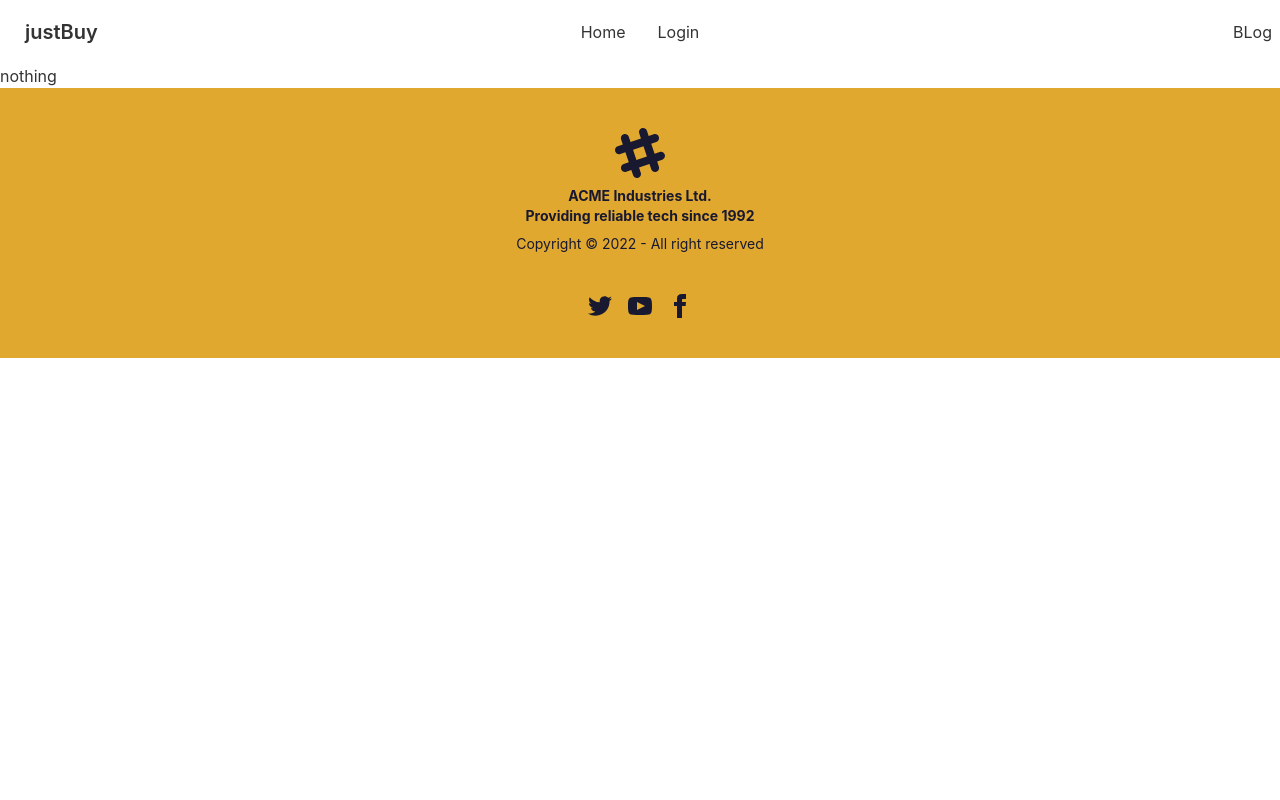
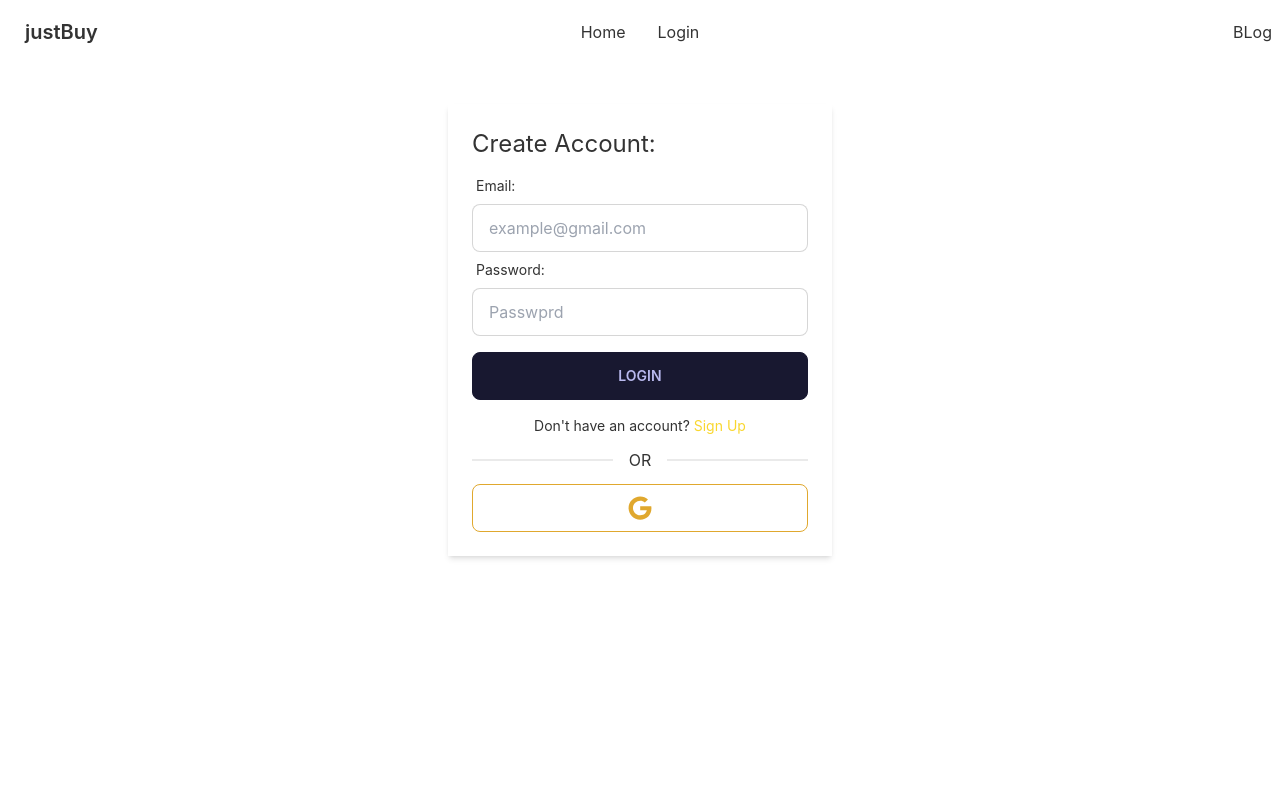
Before and after one commit to safwanbin2/justBuy-client, a React (Create React App) app: page /login in a window 1280 px wide. Shown: the top 800 px of the page. Built offline with nearby package versions, Linux system fonts and the light colour scheme; no server answers.

Commit message:
adding drawer

```diff
--- a/src/App.js
+++ b/src/App.js
@@ -1,3 +1,4 @@
+import { Toaster } from 'react-hot-toast';
 import { RouterProvider } from 'react-router-dom';
 import './App.css';
 import router from './Routes/Routes';
@@ -7,6 +8,7 @@ function App() {
   return (
     <div>
       <RouterProvider router={router}></RouterProvider>
+      <Toaster />
     </div>
   );
 }
--- /dev/null
+++ b/src/Pages/Home/Categories/Category/CategoryCardModal.js
@@ -0,0 +1,61 @@
+import React, { useContext } from 'react';
+import toast from 'react-hot-toast';
+import { AuthContext } from '../../../../Contexts/AuthProvider/AuthProvider';
+
+const CategoryCardModal = ({ phone,setBookingPhone }) => {
+    const { title, sellPrice, category, sellerEmail, img } = phone;
+    const { user } = useContext(AuthContext);
+
+    const handleSubmit = e => {
+        e.preventDefault();
+        const buyerPhone = e.target.buyerPhone.value;
+        const buyerLocation = e.target.buyerLocation.value;
+
+        const booking = {
+            title,
+            sellPrice,
+            sellerEmail,
+            img,
+            category,
+            buyerPhone,
+            buyerLocation
+        }
+
+        fetch('http://localhost:5000/bookings', {
+            method: "POST",
+            headers: {
+                "content-type": "application/json"
+            },
+            body: JSON.stringify(booking)
+        })
+            .then(res => res.json())
+            .then(data => {
+                console.log(data)
+                toast.success('Items booked successfully')
+                setBookingPhone(null)
+            })
+    }
+
+    return (
+        <div>
+            {/* Put this part before </body> tag */}
+            <input type="checkbox" id="categorymodal" className="modal-toggle" />
+            <div className="modal">
+                <div className="modal-box relative">
+                    <label htmlFor="categorymodal" className="btn btn-sm btn-circle absolute right-2 top-2">✕</label>
+                    <form onSubmit={handleSubmit}>
+                        <input type="text" defaultValue={user.displayName} disabled placeholder="Name" className="input input-bordered w-full my-2" />
+                        <input type="email" defaultValue={user.email} disabled placeholder="email" className="input input-bordered w-full my-2" />
+                        <input type="text" defaultValue={title} disabled placeholder="Name" className="input input-bordered w-full my-2" />
+                        <input type="text" defaultValue={sellPrice} disabled placeholder="Name" className="input input-bordered w-full my-2" />
+                        <input type="tel" placeholder="phone" required className="input input-bordered w-full my-2" name='buyerPhone' />
+                        <input type="text" placeholder="location" required className="input input-bordered w-full my-2" name='buyerLocation' />
+                        <input type="submit" className='btn btn-primary' value="submit" />
+                    </form>
+                </div>
+            </div>
+        </div>
+    );
+};
+
+export default CategoryCardModal;
--- a/src/Pages/Home/Home.js
+++ b/src/Pages/Home/Home.js
@@ -2,6 +2,7 @@ import { useQuery } from '@tanstack/react-query';
 import Advertised from './Advertised';
 import Banner from './Banner';
 import Categories from './Categories/Categories';
+import SendMail from './SendMail/SendMail';
 
 const Home = () => {
     const { data: phones = [] } = useQuery({
@@ -17,6 +18,7 @@ const Home = () => {
             <Banner></Banner>
             <Categories></Categories>
             {phones.length && <Advertised phones={phones}></Advertised>}
+            <SendMail></SendMail>
         </div>
     );
 };
--- /dev/null
+++ b/src/Pages/Home/SendMail/SendMail.js
@@ -0,0 +1,16 @@
+import React from 'react';
+
+const SendMail = () => {
+    return (
+        <div className='my-10'>
+            <h2 className='text-2xl font-semibold my-10'>Send a Mail: </h2>
+            <div className='w-8/12 mx-auto'>
+                <input type="text" placeholder="Your email" className="input input-bordered input-warning w-full my-2" />
+                <input type="text" placeholder="Message" className="input input-bordered input-warning w-full h-28 my-2" />
+                <input className='btn btn-primary my-2 w-3/12' type="submit" value="Send" />
+            </div>
+        </div>
+    );
+};
+
+export default SendMail;
--- a/src/Pages/Login/Login.js
+++ b/src/Pages/Login/Login.js
@@ -1,56 +1,79 @@
 import React, { useContext } from 'react';
+import { useForm } from 'react-hook-form';
+import toast from 'react-hot-toast';
+import { FaGoogle } from 'react-icons/fa';
+import { Link, useNavigate } from 'react-router-dom';
 import { AuthContext } from '../../Contexts/AuthProvider/AuthProvider';
 
 const Login = () => {
-    const {logIn, logInWithGoogle} = useContext(AuthContext);
+    const { logIn, logInWithGoogle } = useContext(AuthContext);
+    const navigate = useNavigate();
+    const { register, handleSubmit, formState: { errors } } = useForm();
+    const handleLogIn = data => {
+        logIn(data.email, data.password)
+            .then(result => {
+                const user = result.user;
+                console.log(user)
+                toast.success('Logged in successfully')
+                navigate('/')
+            })
+            .catch(err => {
+                console.error(err)
+            })
+    }
+
+    const handleGoogle = () => {
+        logInWithGoogle()
+            .then(result => {
+                const user = result.user;
+                console.log(user)
+                toast.success('Logged in successfully')
+                navigate('/')
+            })
+            .catch(error => {
+                console.error(error)
+            })
+    }
+
     return (
-        <h2>nothing</h2>
-        // <div className='flex justify-center items-center flex-col min-h-screen'>
-        //     <div className="w-96 p-8 shadow-lg ">
-        //         <h2 className='text-xl text-center'>Sign Up</h2>
-        //         <form onSubmit={handleSubmit(handleFormSubmit)}>
-        //             <label className="label">
-        //                 <span className="label-text">Name</span>
-        //             </label>
-        //             <input
-        //                 {...register("name", {
-        //                     required: "name can not be empty"
-        //                 })}
-        //                 className="input input-bordered w-full" type="text" />
-        //             {errors.name && <p className='text-error text-sm my-2'>{errors.name.message}</p>}
-
-        //             <label className="label">
-        //                 <span className="label-text">Email</span>
-        //             </label>
-        //             <input
-        //                 {...register("email", {
-        //                     required: "email can not be empty",
-        //                 })}
-        //                 className="input input-bordered w-full" type="email" />
-        //             {errors.email && <p className='text-error text-sm my-2'>{errors.email.message}</p>}
-
-        //             <label className="label">
-        //                 <span className="label-text">Password</span>
-        //             </label>
-        //             <input
-        //                 {...register("password", {
-        //                     required: "password can not be empty",
-        //                     minLength: { value: 6, message: "password should at least be 6 character long" },
-        //                     pattern: { value: /(?=.*[A-Z])(?=.*[0-9])(?=.*[a-z])/, message: "password should be strong" }
-        //                 })}
-        //                 className="input input-bordered w-full" type="password" />
-        //             {errors.password && <p className='text-error text-sm my-2'>{errors.password.message}</p>}
-
-        //             {/* submiting */}
-        //             <input type="submit" value="Login" className='btn btn-neutral w-full mt-6' />
-        //         </form>
-        //         <p className='text-sm text-center my-4'>Already have an account? <Link to='/login' className='text-semibold text-secondary'>Sign Up</Link></p>
-
-        //         <div className="divider">OR</div>
-
-        //         <button onClick={handleGoogle} className='btn btn-outline w-full'>continue with google</button>
-        //     </div>
-        // </div>
+        <div className='w-11/12 mx-auto my-10 min-h-screen'>
+            <div className='w-96 mx-auto shadow-md p-6'>
+                <h2 className='text-2xl mb-2'>Create Account: </h2>
+                <form onSubmit={handleSubmit(handleLogIn)}>
+                    {/* email */}
+                    <div className="form-control w-full">
+                        <label className="label">
+                            <span className="label-text">Email: </span>
+                        </label>
+                        <input {...register('email', {
+                            required: "email can not be empty"
+                        })} type="email" placeholder="example@gmail.com" className="input input-bordered w-full " />
+                        {errors.email && <p className='text-red-500'><small>{errors.email.message}</small></p>}
+                    </div>
+                    {/* passowrd */}
+                    <div className="form-control w-full">
+                        <label className="label">
+                            <span className="label-text">Password: </span>
+                        </label>
+                        <input {...register('password', {
+                            required: "password can not be empty",
+                            minLength: { value: 6, message: "password can not be less than six chars" },
+                            pattern: { value: /(?=.*[0-9])/, message: "password should a least contain one number" }
+                        })} type="password" placeholder="Passwprd" className="input input-bordered w-full " />
+                        {errors.password && <p className='text-red-500'><small>{errors.password.message}</small></p>}
+                    </div>
+                    {/* submitting form */}
+                    <input className='btn w-full mt-4' type="submit" value="Login" />
+                </form>
+                <p className='text-sm text-center my-4'>Don't have an account? <Link to='/signup' className='text-semibold text-secondary'>Sign Up</Link></p>
+                {/* divider */}
+                <div className="divider">OR</div>
+                {/* google login */}
+                <button onClick={handleGoogle} className='btn btn-outline btn-primary w-full'>
+                    <p className='text-2xl'><FaGoogle /></p>
+                </button>
+            </div>
+        </div>
     );
 };
 
--- a/src/Pages/Shared/Navbar.js
+++ b/src/Pages/Shared/Navbar.js
@@ -17,7 +17,10 @@ const Navbar = () => {
     const navItmes = <>
         <li><Link to='/'>Home</Link></li>
         {
-            user ? <li><button onClick={handleLogOut}>Logout</button></li>
+            user ? <>
+                <li><button onClick={handleLogOut}>Logout</button></li>
+                <li><Link to='/dashboard'>Dashborad</Link></li>
+            </>
                 : <li><Link to='/login'>Login</Link></li>
         }
     </>
```
Also changed, not shown: src/Layouts/DashboardLayout.js (added, +29 -0 lines), src/Pages/Home/Categories/Category/CategoryCard.js (+11 -2 lines), src/Routes/Routes.js (+8 -0 lines).
